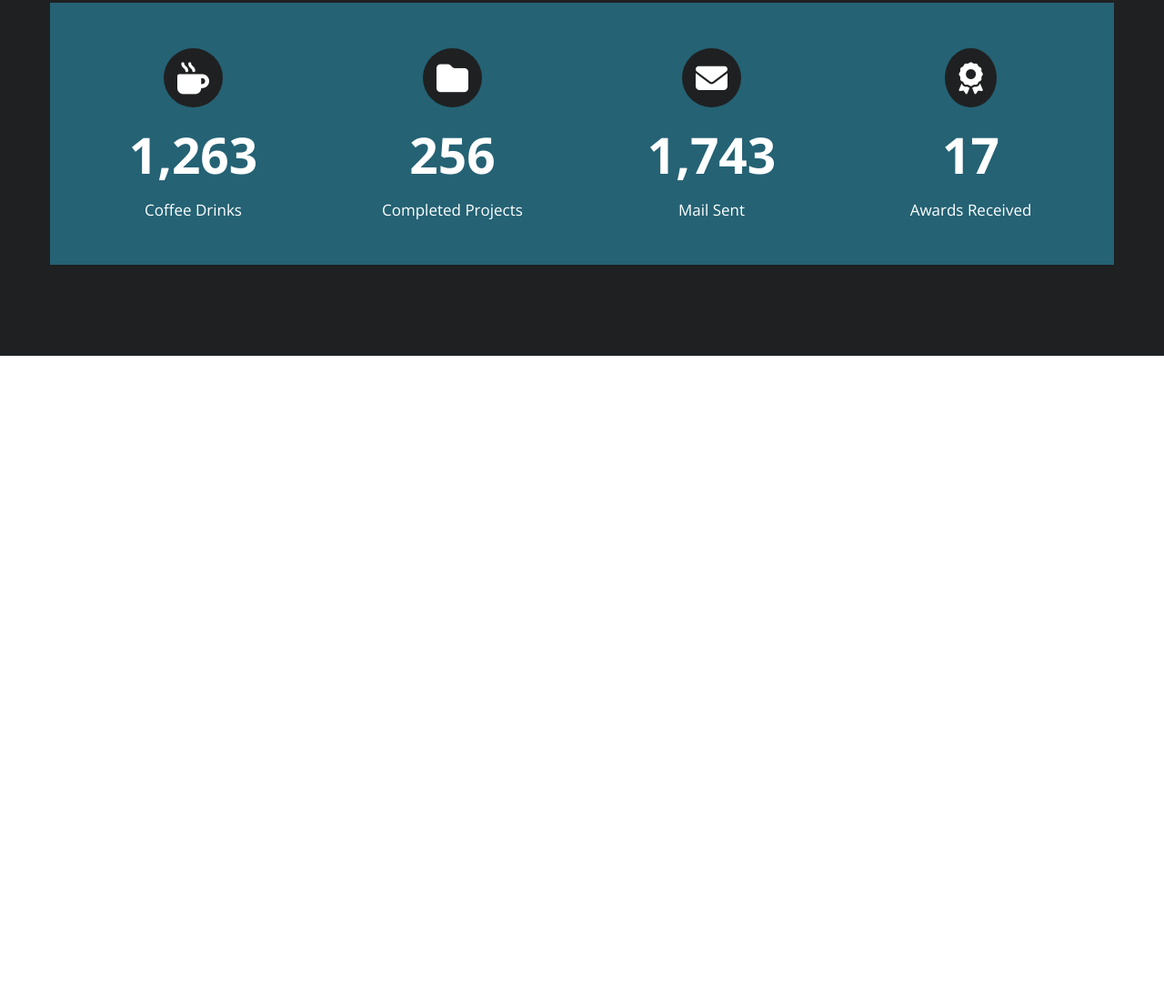
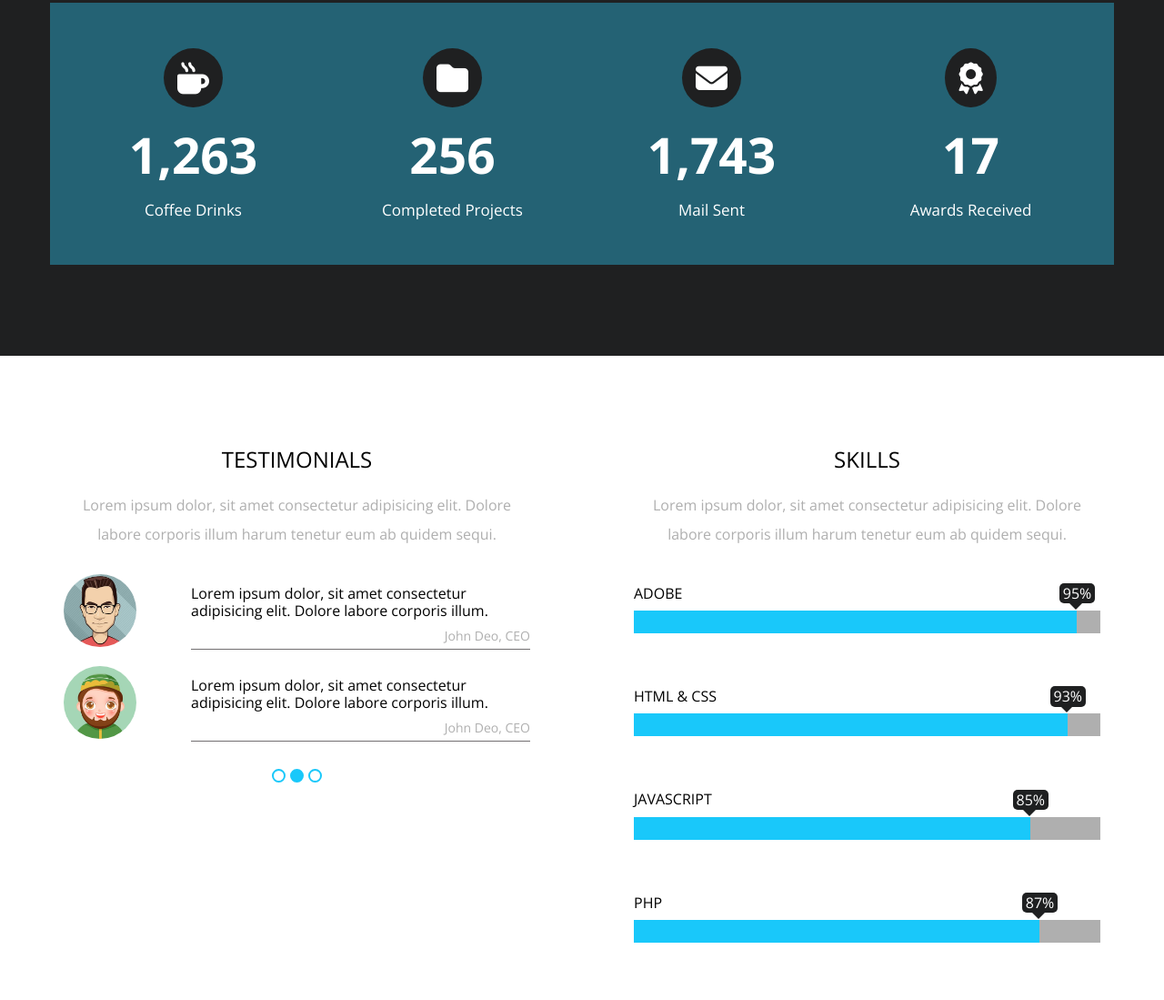
Before and after one commit to MayyarZidane/Kasper-Template, a plain HTML site: page index.html in a window 1280 px wide. Shown: the part 4432-5531 px from the top of the page at 91% size. Before the commit the page ends 4823 px from the top, so only its background shows below. Drawn offline with nearby package versions, Linux system fonts and the light colour scheme.

Commit message:
ADD our skills section

```diff
--- a/css/kasper.css
+++ b/css/kasper.css
@@ -625,3 +625,140 @@ header .form {
 .stats .box p {
     font-size: 17px;
 }
+
+.our-skills {
+    padding-top: var(--section-padding);
+    padding-bottom: var(--section-padding);
+}
+
+.our-skills .container {
+    display: flex;
+    justify-content: space-between;
+    flex-wrap: wrap;
+}
+
+@media (min-width: 992px) {
+    .our-skills .container>div {
+        flex-basis: 45%;
+    }
+}
+
+.our-skills .container>div h2 {
+    margin-bottom: 20px;
+    font-weight: normal;
+    text-align: center;
+    text-transform: uppercase;
+}
+
+.our-skills .container>div>p {
+    color: #afafaf;
+    text-align: center;
+    margin-bottom: 40px;
+    line-height: 2;
+}
+
+/*
+.our-skills .testimonials .content {
+    display: flex;
+    flex-direction: column;
+    align-items: center;
+} */
+
+.our-skills .testimonials .content .box {
+    display: flex;
+    align-items: center;
+    margin-bottom: 30px;
+}
+
+.our-skills .testimonials .content img {
+    border-radius: 50%;
+    width: 80px;
+    margin-right: 60px;
+    margin-top: -15px;
+}
+
+@media (max-width: 767px) {
+    .our-skills .testimonials .content .box {
+        flex-direction: column;
+        text-align: center;
+    }
+
+    .our-skills .testimonials .content img {
+        margin: 0 auto 30px;
+    }
+
+}
+
+.our-skills .testimonials .box .text {
+    line-height: 1.2;
+    border-bottom: 1px solid #726f71;
+}
+
+.our-skills .testimonials .box .text .name {
+    color: #afafaf;
+    text-align: right;
+    font-size: 14px;
+    margin-top: 10px;
+    margin-bottom: 5px;
+}
+
+.our-skills .testimonials .bullets {
+    display: flex;
+    justify-content: space-between;
+    width: 55px;
+    margin: 10px auto;
+}
+
+.our-skills .testimonials .bullets li {
+    width: 15px;
+    height: 15px;
+    border-radius: 50%;
+    border: 2px solid var(--main-color);
+}
+
+.our-skills .testimonials .bullets .active {
+    background-color: var(--main-color);
+}
+
+.our-skills .prog-holder {
+    margin-bottom: 60px;
+}
+
+.our-skills .prog-holder h4 {
+    font-weight: normal;
+    margin-bottom: 10px;
+}
+
+.our-skills .prog-holder .prog {
+    background-color: #afafaf;
+    height: 25px;
+}
+
+.our-skills .prog-holder .prog span {
+    display: block;
+    background-color: var(--main-color);
+    height: 100%;
+    width: 100px;
+    position: relative;
+}
+
+.our-skills .prog-holder .prog span::before {
+    content: attr(data-progress);
+    color: white;
+    position: absolute;
+    right: -20px;
+    top: -30px;
+    background-color: var(--secondary-color);
+    border-radius: 5px;
+    padding: 2px 4px;
+}
+
+.our-skills .prog-holder .prog span::after {
+    content: "";
+    position: absolute;
+    top: -10px;
+    right: -8px;
+    border-width: 9px;
+    border-style: solid;
+    border-color: var(--secondary-color) transparent transparent transparent;
+}
--- a/index.html
+++ b/index.html
@@ -253,6 +253,74 @@
             </div>
         </div>
     </div>
+
+    <div class="our-skills">
+        <div class="container">
+            <div class="testimonials">
+                <h2>Testimonials</h2>
+                <p>Lorem ipsum dolor, sit amet consectetur adipisicing elit. Dolore labore corporis illum harum tenetur
+                    eum ab quidem sequi.</p>
+                <div class="content">
+                    <div class="box">
+                        <img src="images/skills-01.jpg" alt="">
+                        <div class="text">
+                            <p>Lorem ipsum dolor, sit amet consectetur adipisicing elit. Dolore labore corporis illum.
+                            </p>
+                            <p class="name">John Deo, CEO</p>
+                        </div>
+                    </div>
+
+                    <div class="box">
+                        <img src="images/skills-02.jpg" alt="">
+                        <div class="text">
+                            <p>Lorem ipsum dolor, sit amet consectetur adipisicing elit. Dolore labore corporis illum.
+                            </p>
+                            <p class="name">John Deo, CEO</p>
+                        </div>
+                    </div>
+
+                    <ul class="bullets">
+                        <li></li>
+                        <li class="active"></li>
+                        <li></li>
+                    </ul>
+                </div>
+            </div>
+
+            <div class="skills">
+                <h2>Skills</h2>
+                <p>Lorem ipsum dolor, sit amet consectetur adipisicing elit. Dolore labore corporis illum harum tenetur
+                    eum ab quidem sequi.</p>
+                <div class="prog-holder">
+                    <h4>ADOBE</h4>
+                    <div class="prog">
+                        <span style="width: 95%" data-progress="95%"></span>
+                    </div>
+                </div>
+
+                <div class="prog-holder">
+                    <h4>HTML & CSS</h4>
+                    <div class="prog">
+                        <span style="width: 93%" data-progress="93%"></span>
+                    </div>
+                </div>
+
+                <div class="prog-holder">
+                    <h4>JAVASCRIPT</h4>
+                    <div class="prog">
+                        <span style="width: 85%" data-progress="85%"></span>
+                    </div>
+                </div>
+
+                <div class="prog-holder">
+                    <h4>PHP</h4>
+                    <div class="prog">
+                        <span style="width: 87%" data-progress="87%"></span>
+                    </div>
+                </div>
+            </div>
+        </div>
+    </div>
 </body>
 
 </html>
```
Also changed, not shown: images/skills-01.jpg (added), images/skills-02.jpg (added).
